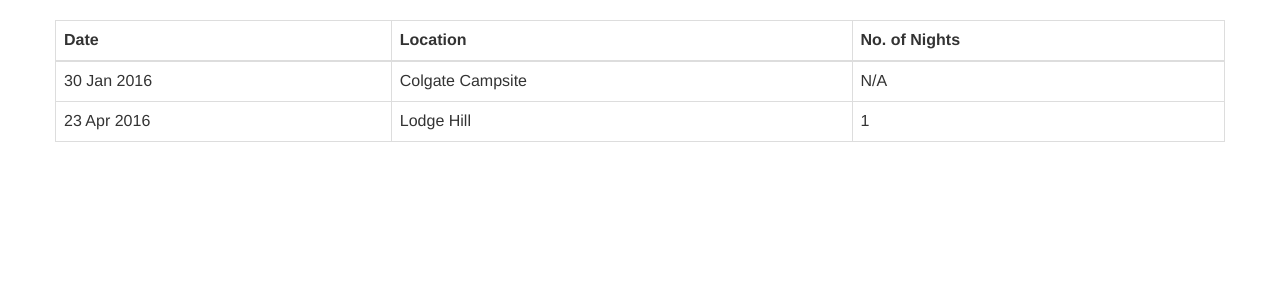
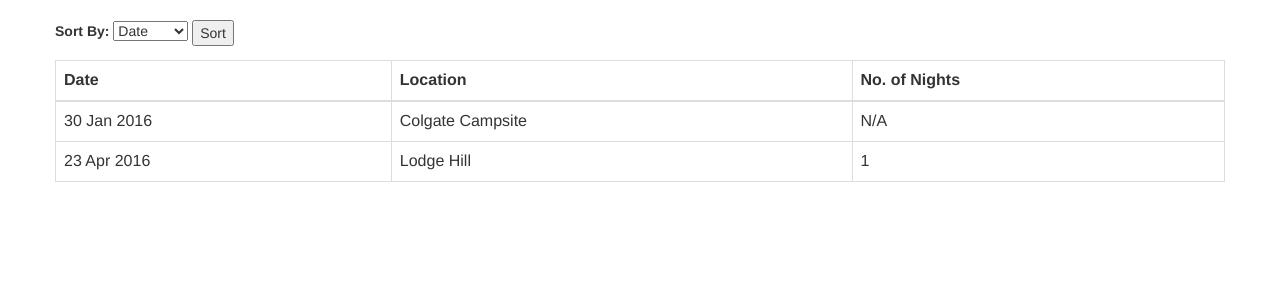
Before and after one commit to sedders123/Beaver-Manager, a Flask app: page /trips/ in a window 1280 px wide. Shown: the part 52-352 px from the top of the page. Run offline with Flask 2, Linux system fonts and the light colour scheme; data comes from the database, SQL or seed files in the repository; some libraries are stand-ins or nearby versions.

Commit message:
Added sort form for Trips view

```diff
--- a/beaver_manager/forms.py
+++ b/beaver_manager/forms.py
@@ -23,3 +23,8 @@ class BeaverSortForm(Form):
     sort_on = SelectField('Sort By', choices=[('surname', 'Surname'),
                           ('first_name', 'First Name'),
                           ('lodge.name', 'Lodge')])
+
+
+class TripSortForm(Form):
+    sort_on = SelectField('Sort By', choices=[('date', 'Date'),
+                          ('location', 'Location')])
--- a/beaver_manager/templates/_macros.html
+++ b/beaver_manager/templates/_macros.html
@@ -1,6 +1,6 @@
 {% macro nav_link(endpoint, name) %}
 
-  {% if request.endpoint in endpoint %}
+  {% if endpoint in request.path %}
     <li class="active"><a href="{{ url_for(endpoint) }}">{{name}}</a></li>
   {% else %}
     <li><a href="{{ url_for(endpoint) }}">{{name}}</a></li>
--- a/beaver_manager/templates/trips.html
+++ b/beaver_manager/templates/trips.html
@@ -1,5 +1,17 @@
 {% extends "base.html" %}
+{% from "_forms.html" import render_field %}
+{% set sort_on = request.args.sort_on|default('date') %}
+
 {% block content %}
+<form class="form-inline">
+  <div class="form-group">
+    <label >Sort By:</label>
+    {{ form.sort_on()|safe }}
+  </div>
+  <div class="form-group">
+    <input type="submit" value="Sort">
+  </div>
+</form>
 <table class="table table-bordered table-hover table-responsive">
   <thead>
     <tr>
@@ -9,7 +21,7 @@
     </tr>
   </thead>
   <tbody>
-{% for trip in trips| sort(attribute='date') %}
+{% for trip in trips| sort(attribute=sort_on) %}
   <tr class="clickable-row" data-href="/trips/{{ trip.id }}">
     <td>{{ trip.date.date().strftime('%d %b %Y') }}</td>
     <td>{{ trip.location }}</td>
--- a/beaver_manager/views.py
+++ b/beaver_manager/views.py
@@ -212,7 +212,8 @@ def trips():
     Displays a list of all trips linking to an indiviual view showing more data
     """
     trips = Trip.query.all()
-    return render_template("trips.html", trips=trips)
+    sort_form = TripSortForm()
+    return render_template("trips.html", trips=trips, form=sort_form)
 
 
 @app.route('/trips/<trip_id>', methods=['GET', 'POST'])
```
